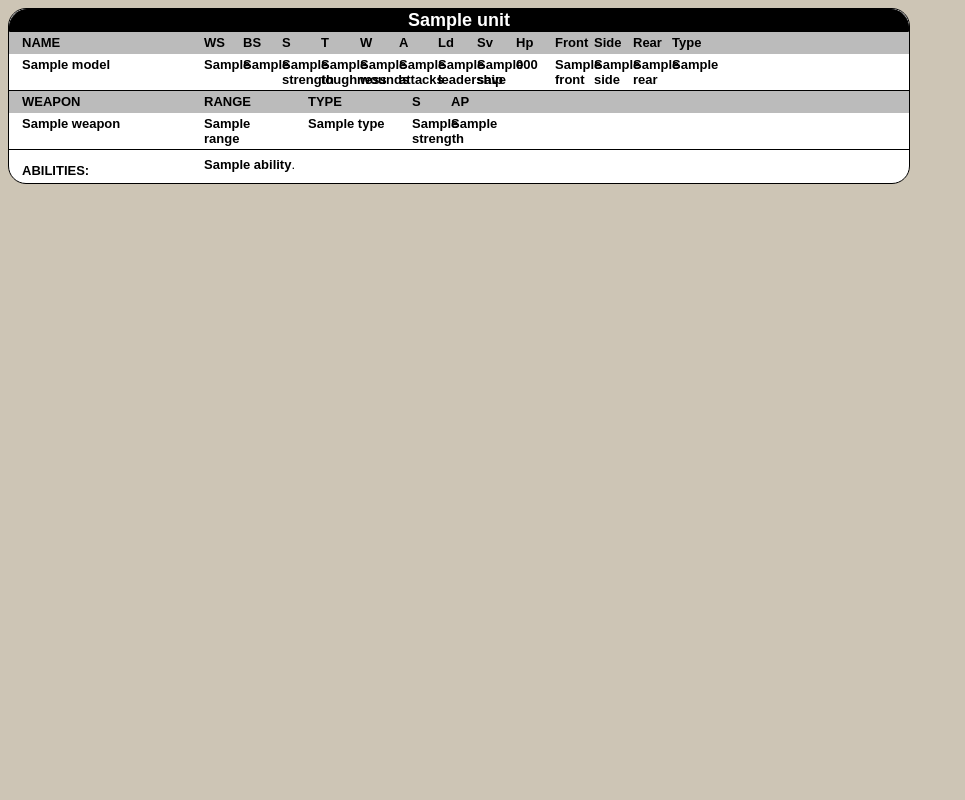
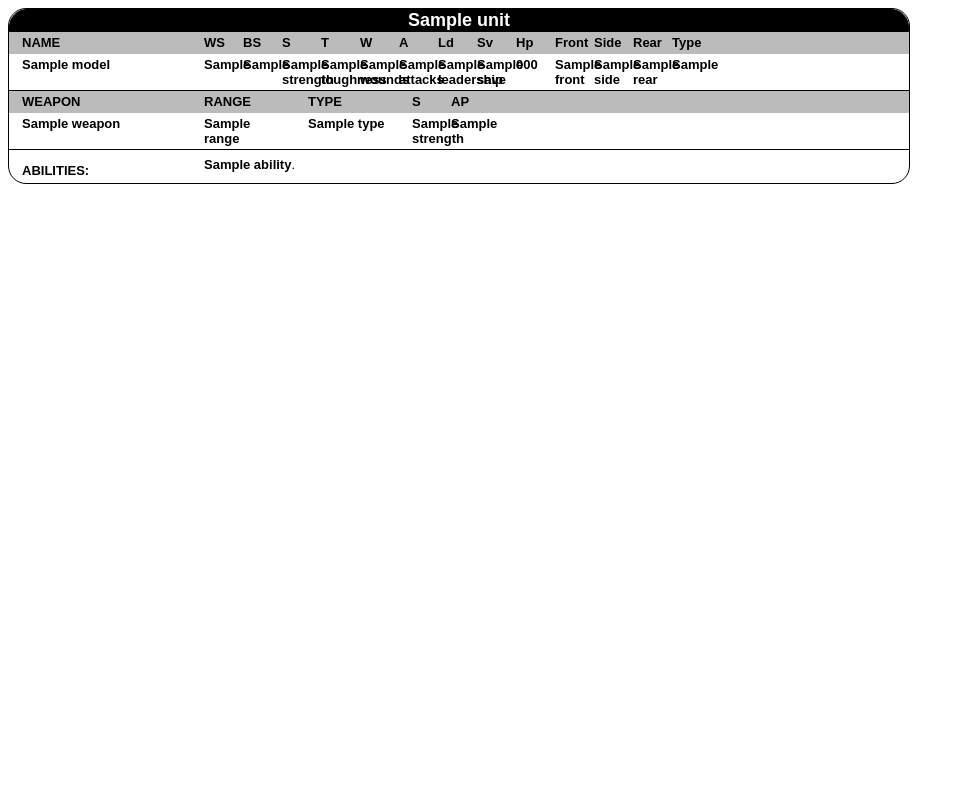
Before and after one commit to stvnksslr/dataslate-parser, a FastAPI app: template app/static/templates/heresy.html in a window 1280 px wide. Shown: the whole page, without its empty margins (0-965 px from the left). Run offline with FastAPI, Linux system fonts and the light colour scheme; the template is opened without the code that fills it: most values are stand-ins (such as "Sample title", 1, 10 or a date in 2020).

Commit message:
fix(background color): fixed background color overfill

```diff
--- a/app/static/css/styles.css
+++ b/app/static/css/styles.css
@@ -9,7 +9,6 @@
 
 body {
     font-family: Arial, Helvetica, sans-serif;
-    background-color: #CDC5B5;
 }
 
 .faArmy {
```
